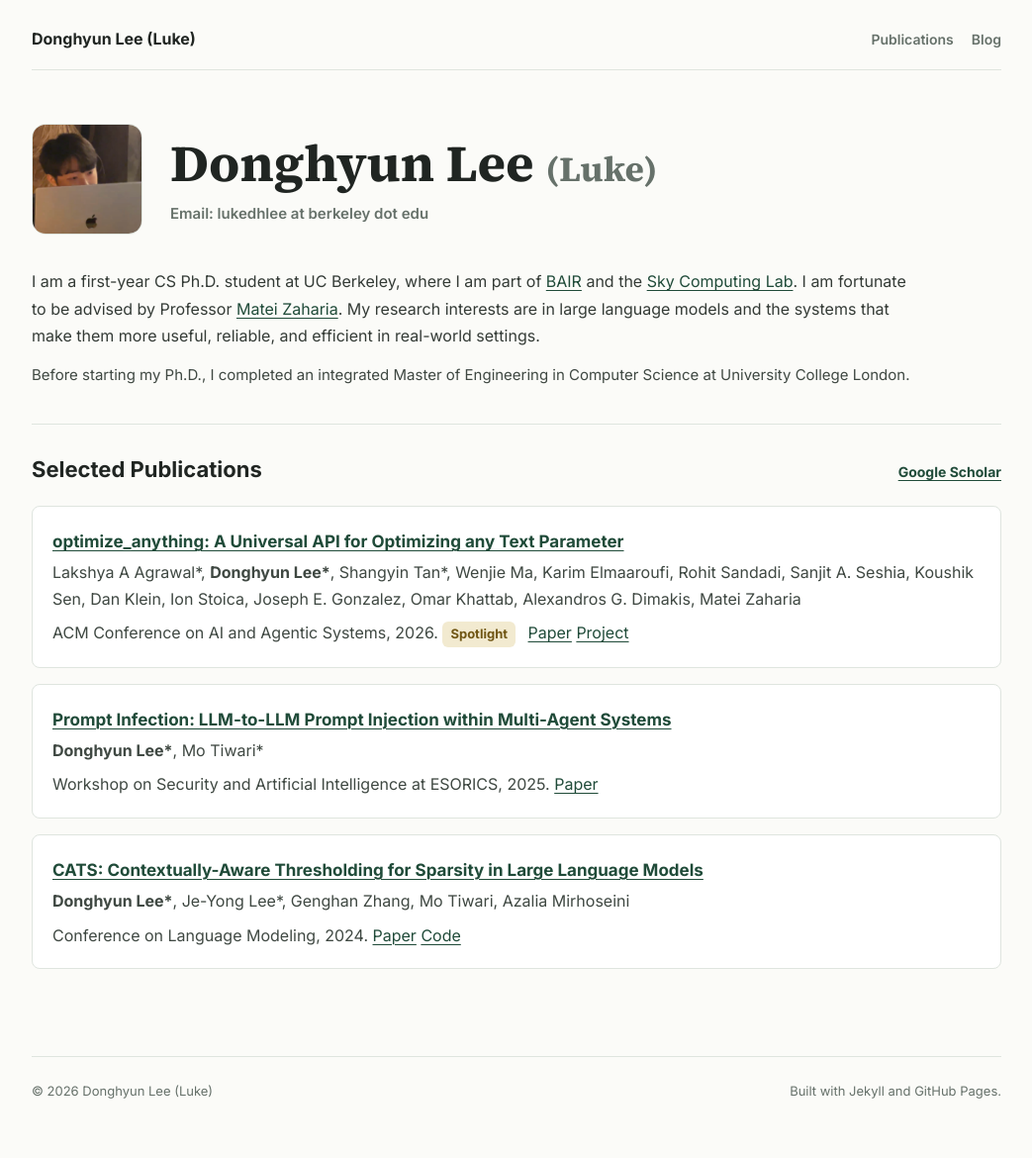
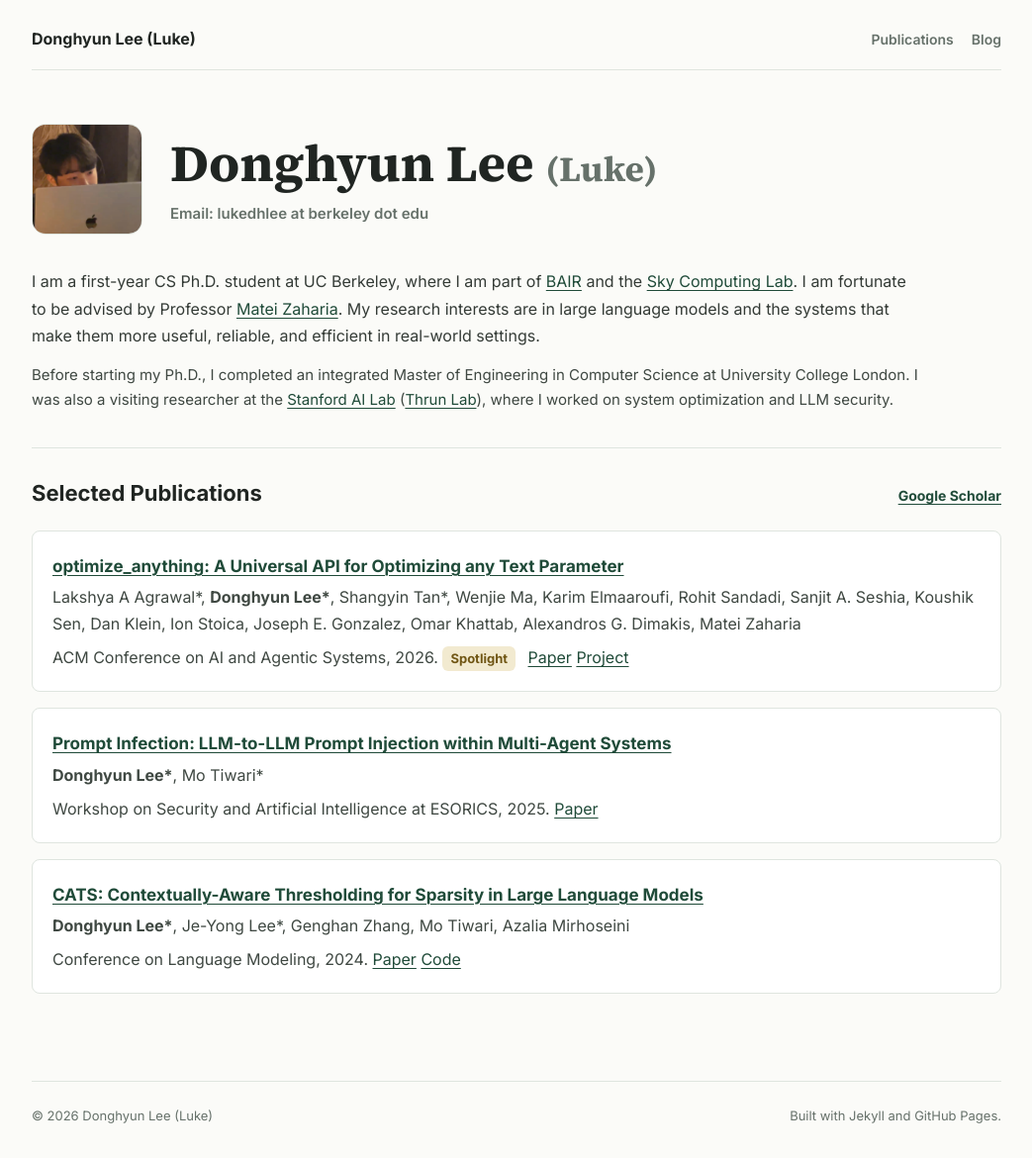
Before and after one commit to lukedhlee/lukedhlee.github.io, a Jekyll site: the page built from index.md, in a window 1280 px wide. Shown: the whole page at 99% size, without its empty margins (118-1161 px from the left). Built offline with Jekyll 4.4.1, drawn with Linux system fonts in a browser that asks for light colours; before the commit the page ends 1145 px from its top, so only the background shows below that.

Commit message:
Update pre-PhD bio

```diff
--- a/index.md
+++ b/index.md
@@ -25,7 +25,10 @@ title: Home
   </p>
   <p class="bio-line">
     Before starting my Ph.D., I completed an integrated Master of Engineering in Computer Science
-    at University College London.
+    at University College London. I was also a visiting researcher at the
+    <a href="https://ai.stanford.edu/">Stanford AI Lab</a>
+    (<a href="https://robots.stanford.edu/personal.html">Thrun Lab</a>), where I worked on
+    system optimization and LLM security.
   </p>
 </section>
 
```
